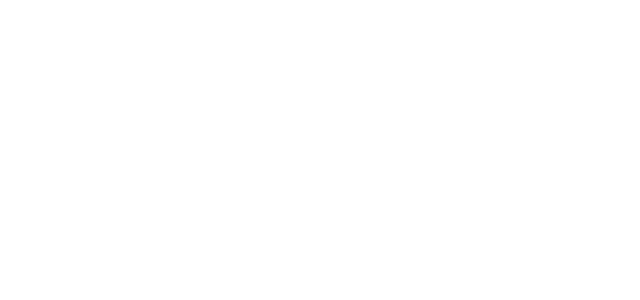
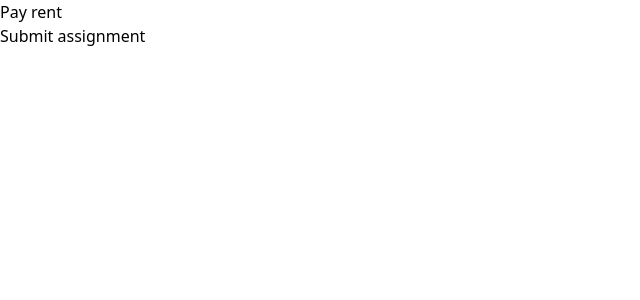
Before and after one commit to kartik-teja/wd301, a React (Vite) app in the folder smarter-tasks/: page / in a window 1280 px wide. Shown: the top 300 px of the page, without its empty margins (0-640 px from the left). Built offline with nearby package versions, Linux system fonts and the light colour scheme.

Commit message:
status initialisation via constructor

```diff
--- a/smarter-tasks/src/App.tsx
+++ b/smarter-tasks/src/App.tsx
@@ -1,9 +1,9 @@
-import Task from "./Task";
+import TaskList from "./TaskList";
 
 function App() {
   return (
     <div className="App">
-      <Task />
+      <TaskList />
     </div>
   );
 }
--- a/smarter-tasks/src/Task.tsx
+++ b/smarter-tasks/src/Task.tsx
@@ -6,7 +6,7 @@
 
 class Task extends React.Component<TaskProp>{
     render() {
-        return (<div>{this.props.title}</div>)
+        return (<div className="text-xl">{this.props.title}</div>)
     }
 }
 
```
